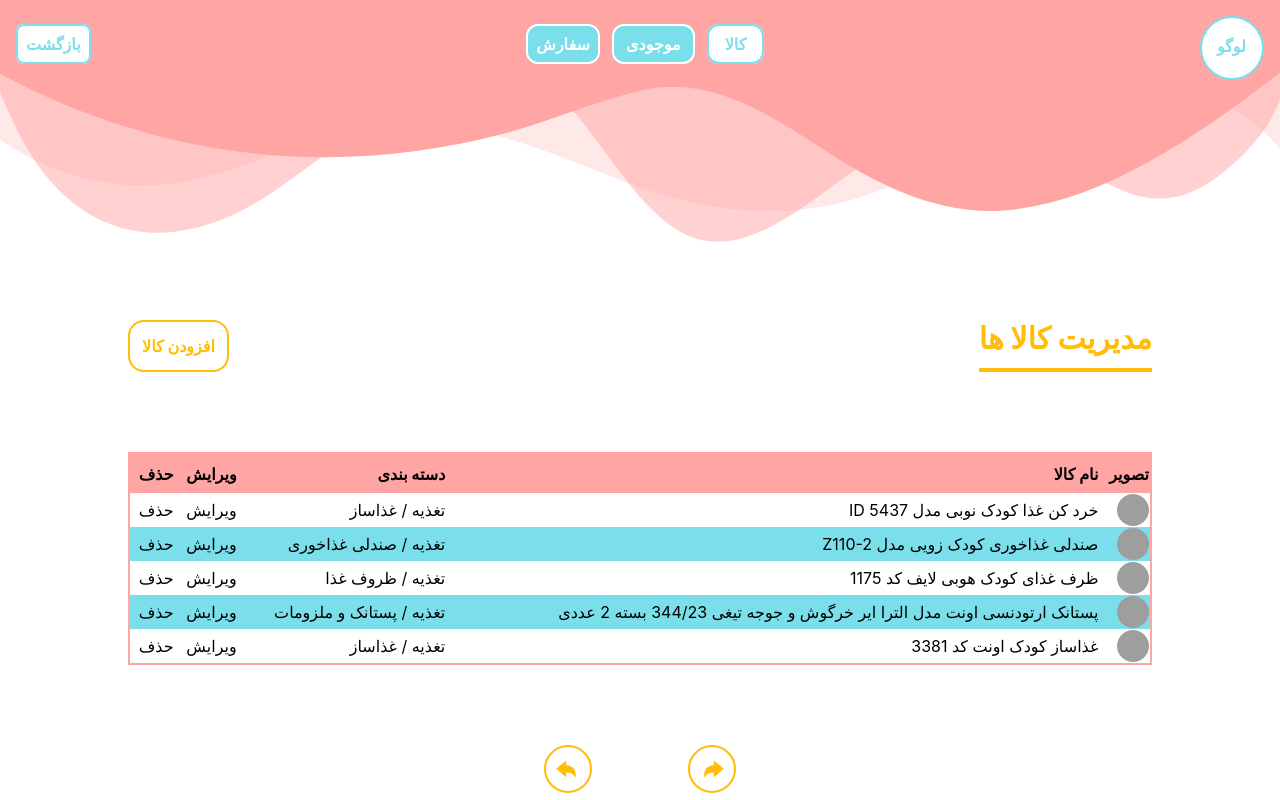
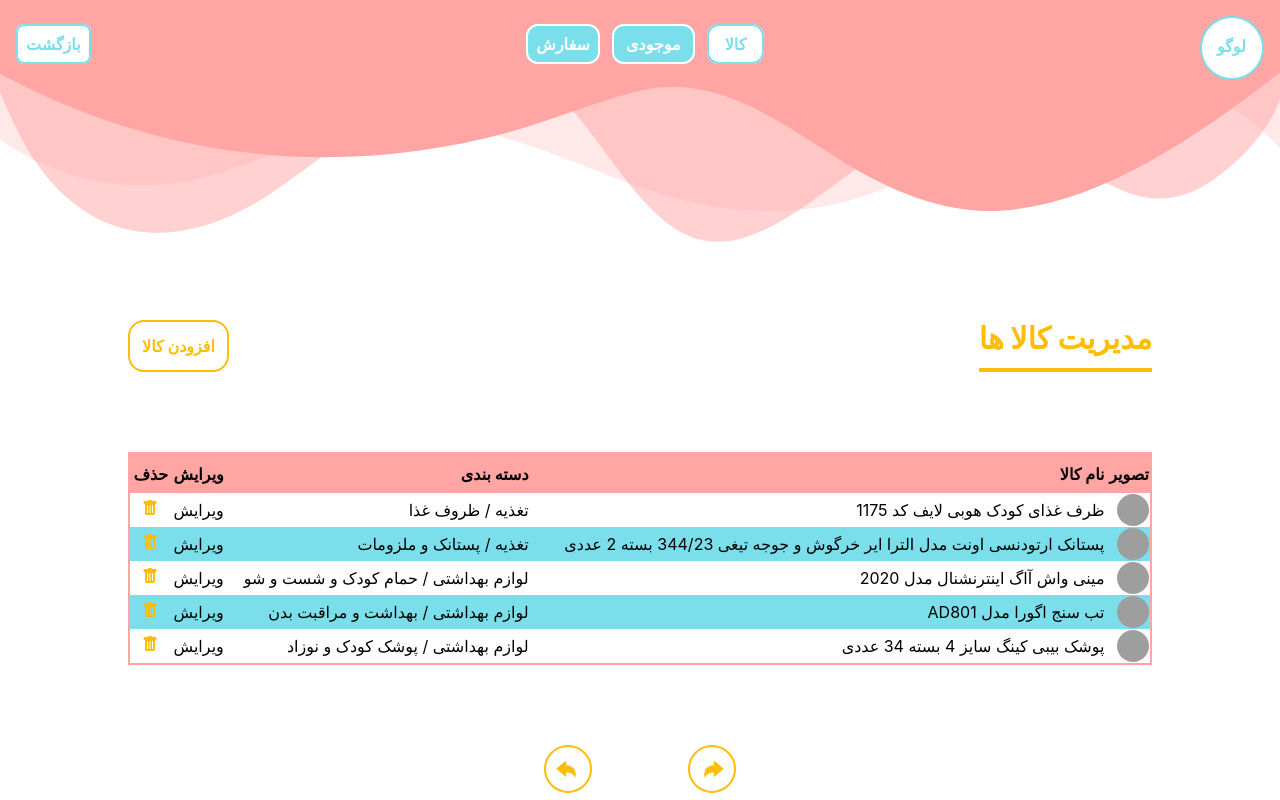
Before and after one commit to sima-ziyaei/onlineShop-project-reactJs, a React (Create React App) app: page /commodity in a window 1280 px wide. Shown: the top 800 px of the page. Built offline with nearby package versions, Linux system fonts and the light colour scheme; data requests are answered from the project's data file.

Commit message:
add logic of deleting product

```diff
--- a/db.json
+++ b/db.json
@@ -1,31 +1,5 @@
 {
   "products": [
-    {
-      "id": "1",
-      "name": "خرد کن غذا کودک نوبی مدل ID 5437",
-      "Price": "680000",
-      "category": "1",
-      "subcategory": "1",
-      "information": "خرد کن غذای کودک نوبی دارای دستگیره چرخان جهت خرد کردن آسان غذای کودک در کمترین زمان است، این خرد کن وزن بسیار سبکی دارد به همین جهت به آسانی در مسافرت و یا خارج از منزل هم میتوانید از این خرد کن استفاده کنید.",
-      "photo": [
-        "d6c68699b47f53fa24613a40ad9a81a5"
-      ],
-      "stock": "2",
-      "off": "0"
-    },
-    {
-      "id": "2",
-      "name": "صندلی غذاخوری کودک زویی مدل Z110-2",
-      "Price": "1414000",
-      "category": "1",
-      "subcategory": "2",
-      "information": "مدل Z110-2 برند « زویی » دارای قابلیت تنظیم ارتفاع در پنج حالت تنظیم می‌شود. برای تنظیم این ارتفاع با توجه به قد کودک و میز غذاخوری، می‌توانید زبانه‌ی تعبیه‌شده روی قطعه‌ی پلاستیکی را که در قسمت میانی پایه‌های جلویی تعبیه شده، به سمت داخل فشرده و به طور هم‌زمان قسمت نشیمنگاه را به سمت بالا یا پایین حرکت دهید.",
-      "photo": [
-        "313e0d7deb985213cfdefd9b938e764a"
-      ],
-      "stock": "1",
-      "off": "3"
-    },
     {
       "id": "3",
       "name": "ظرف غذای کودک هوبی لایف کد 1175",
@@ -46,39 +20,6 @@
       "information": "پستانک الترا ایر اونت یکی از لوازم ضروری برای نوزاد است و استفاده از آن می تواند کودک را زمانی که بی قرار است آرام کند. بنابراین استفاده از پستانک های غیر استاندارد می تواند برای نوزاد مضر و باعث آسیب به سلامت کودک شود. توجه داشته باشید همه مدل های پستانک اونت ارتودنسی بوده و این باعث می شود به سلامت دهان و دندان کودک شما آسیبی وارد نشود و علاوه بر آن به رشد و شکل گیری طبیعی دندان کودک تان کمک می کند",
       "photo": [],
       "stock": "16",
-      "off": "0"
-    },
-    {
-      "id": "5",
-      "name": "غذاساز کودک اونت کد 3381",
-      "Price": "4500000",
-      "category": "1",
-      "subcategory": "1",
-      "information": "شروعی سالم و تغذیه ای سالم با همراهی غذاساز کودک فیلیپس اونت. عملکرد ساده و با کیفیت اول پخارپز کنید بعد برگردانید و مخلوط کنید تمام شد غذای سالم شما مهیاست از میوه ها ، سبزیجات ، ماهی و گوشت تازه برای فرزندتان سالم ترین وعده های غذایی را تدارک ببینید بعد از اینکه مواد غذایی را داخل محفظه ریختید و درب را بدرستی بستید کافیست به مخزن غذاساز اونت با پیمانه آب اضافه کنید و کنترلر را به سمت عملکرد پخارپز بچرخانید همراه با دفترچه راهنمای تغذیه ای کودکان فیلیپس سال ها تجربه ساخت غذاسازها را در این غذاساز نوزاد بکار گرفته است بخار از پایین به بالای محفظه غذاها رفته و سالم ترین نوع پخت را پدید می آورد پس از بخار پز شدن حالا میکسر در چند ثانیه غذا را یکدست می گرداند با این غذا ساز درست کردن غذاهای مغذی براحتی امکان پذیر می گردد کافیست محفظه را بلندکنید و برگردانید",
-      "photo": [],
-      "stock": "3",
-      "off": "11"
-    },
-    {
-      "id": "6",
-      "name": "صندلی غذا خوری کودک زوییه مدل zo-96",
-      "Price": "1420000",
-      "category": "1",
-      "subcategory": "2",
-      "information": "پایه‌های فلزی محکم، پلاستیک مرغوب با لبه‌های گرد و نشیمنگاهی نرم و راحت با پارچه‌ی قابل‌شست‌و‌شو که کودک روی آن راحت باشد و عرق نکند، همه‌وهمه از جمله فاکتورهایی هستند که باید مدنظر قرار دهید. برند «زویه» تمام این ویژگی‌ها را دارد و در عین سادگی، بسیاری از نیازهای شما را برآورده می‌کند. صندلی با پایه‌های فلزی و روکش قابل‌شست‌و‌شو دارد. ",
-      "photo": [],
-      "stock": "6",
-      "off": "10"
-    },
-    {
-      "id": "7",
-      "name": "دستمال مرطوب طرح یونیکورن کد 01 بسته 30 عددی",
-      "Price": "29890",
-      "category": "2",
-      "subcategory": "5",
-      "information": "این محصول یکی از محصولات بهداشتی پر کاربرد در طول سفر و بیرون از منزل برای نظافت می باشد. محصول فوق نمونه ای از دستمال مرطوب فانتزی با ابعاد کوچک می باشد که علاوه بر طراحی فانتزی و زیبا دارای ابعاد بسیار فشرده ای است و در هر جایی می توانید همراه شما باشد. این دستمال قابل استفاده برای بزرگسالان میباشد و به راحتی داخل کیف جای می گیرد.",
-      "photo": [],
-      "stock": "14",
       "off": "0"
     },
     {
--- a/src/Components/Commodity/DeleteCommodity.js
+++ b/src/Components/Commodity/DeleteCommodity.js
@@ -1,5 +1,37 @@
-function DeleteCommodity() {
-    return ( <div>DeleteCommodity</div>);
+import axios from "axios";
+import Modal from "react-modal";
+import {BsTrashFill} from 'react-icons/bs'
+import {useState} from 'react';
+import { setProduct } from "../../redux/productSlice";
+import { useDispatch, useSelector } from "react-redux";
+
+function DeleteCommodity({id}) {
+    const URL = "http://localhost:3001/";
+    const [modalIsOpen, setModalIsOpen] = useState(false);
+    const products = useSelector((state) => state.product.productItem);
+    const dispatch = useDispatch();
+
+    const openModal=()=>{
+        setModalIsOpen(true)
+    }
+
+    const deleteProduct = ()=>{
+        axios.delete(`${URL}products/${id}`)
+        .then(console.log('deleted'))
+        setModalIsOpen(false)
+        axios.get(`${URL}products?_limit=5`)
+        .then((res)=>dispatch(setProduct(res.data)))
+    }
+
+    return ( <>
+    <button onClick={openModal} className='text-[#ffbd07] text-center'> <BsTrashFill /> </button>
+    <Modal isOpen={modalIsOpen}>
+        <div> آیا می خواهید این کالا را حذف کنید؟ </div>
+        <button onClick={deleteProduct}> بله </button>
+        <button onClick={()=> setModalIsOpen(false)}> خیر </button>
+    </Modal>
+
+    </>);
 }
 
 export default DeleteCommodity;
--- a/src/pages/panel/Commodity.js
+++ b/src/pages/panel/Commodity.js
@@ -5,6 +5,7 @@ import { setCategory, setProduct, setSubCategory } from "../../redux/productSlic
 import {IoArrowRedoSharp} from 'react-icons/io5';
 import {IoArrowUndoSharp} from 'react-icons/io5';
 import AddCommodity from "../../Components/Commodity/AddCommodity";
+import DeleteCommodity from "../../Components/Commodity/DeleteCommodity";
 
 function Commodity() {
   // const [products, setProducts] = useState([]);
@@ -104,7 +105,7 @@ function Commodity() {
               })}
 
               <td> ویرایش </td>
-              <td> حذف </td>
+              <td className="text-center"> <DeleteCommodity id={el.id} /> </td>
             </tr>
           );
         })}
```
